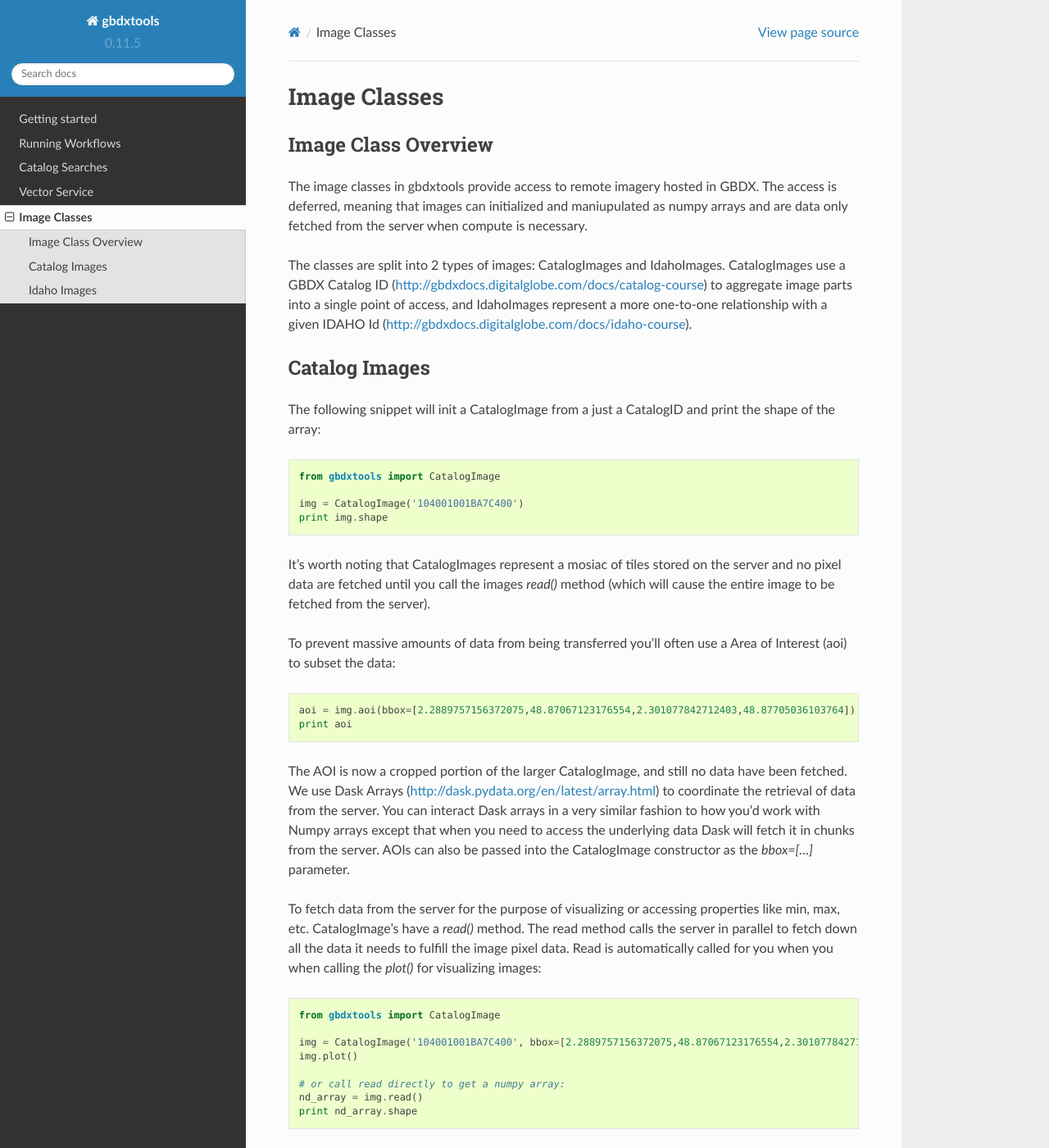
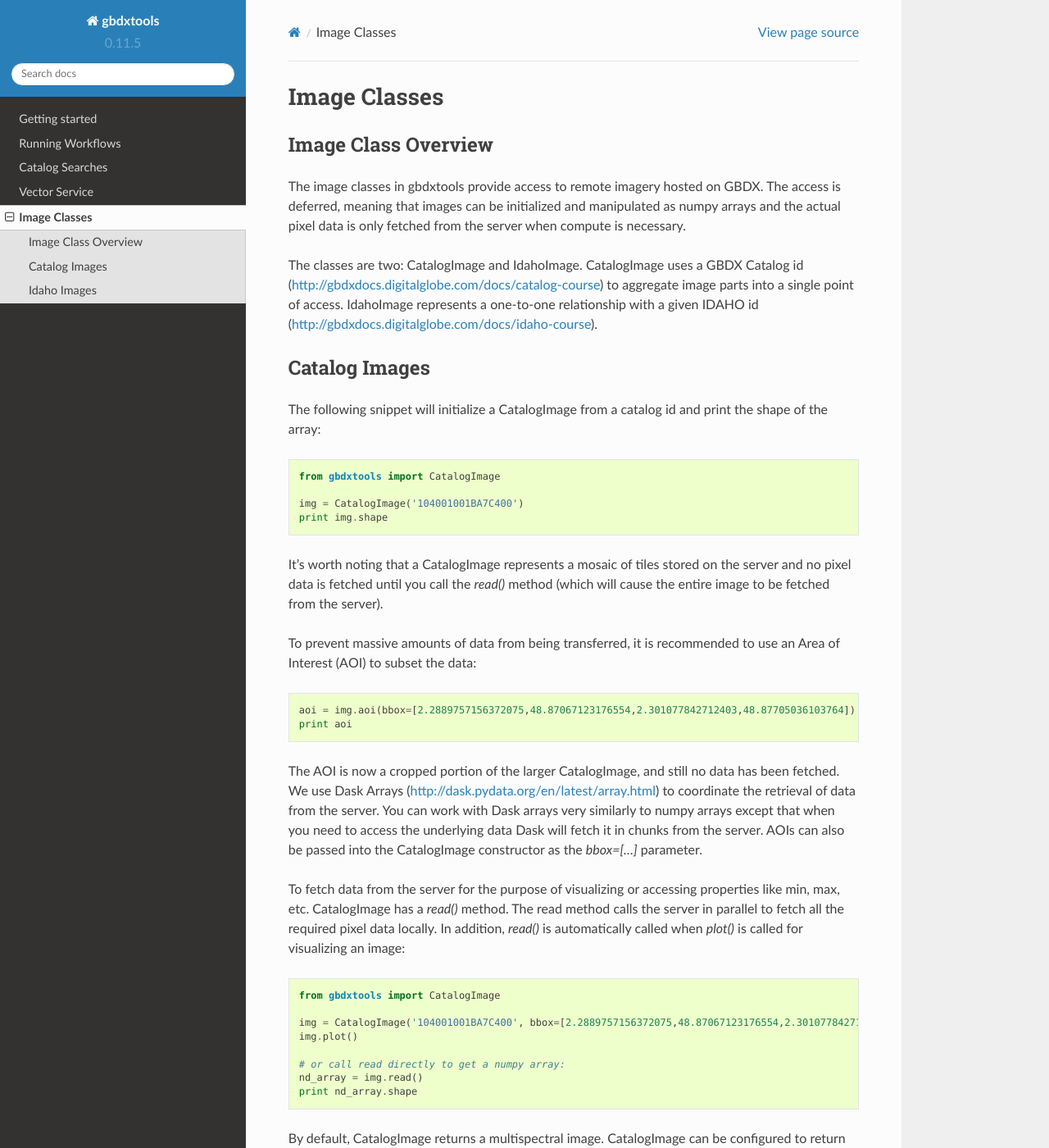
Before and after one commit to DigitalGlobe/gbdxtools, a Sphinx documentation site: the page built from docs/image_classes.rst, in a window 1280 px wide and 1400 px high. Shown: the whole window at 82% size. Built offline with Sphinx 7.4.7 and the Read the Docs theme 2.0.0, drawn with Linux system fonts in a browser that asks for light colours; some of the changed text lies outside the part shown.

Commit message:
made corrections and minor edits to image classes documentation

```diff
--- a/docs/image_classes.rst
+++ b/docs/image_classes.rst
@@ -4,16 +4,16 @@
 Image Class Overview
 -----------------------
 
-The image classes in gbdxtools provide access to remote imagery hosted in GBDX. The access is deferred, meaning that images can initialized
-and maniupulated as numpy arrays and are data only fetched from the server when compute is necessary.
+The image classes in gbdxtools provide access to remote imagery hosted on GBDX. The access is deferred, meaning that images can be initialized
+and manipulated as numpy arrays and the actual pixel data is only fetched from the server when compute is necessary.
 
-The classes are split into 2 types of images: CatalogImages and IdahoImages. CatalogImages use a GBDX Catalog ID (http://gbdxdocs.digitalglobe.com/docs/catalog-course) to aggregate image parts
-into a single point of access, and IdahoImages represent a more one-to-one relationship with a given IDAHO Id (http://gbdxdocs.digitalglobe.com/docs/idaho-course).
+The classes are two: CatalogImage and IdahoImage. CatalogImage uses a GBDX Catalog id (http://gbdxdocs.digitalglobe.com/docs/catalog-course) to aggregate image parts
+into a single point of access. IdahoImage represents a one-to-one relationship with a given IDAHO id (http://gbdxdocs.digitalglobe.com/docs/idaho-course).
 
 Catalog Images
 -----------------------
 
-The following snippet will init a CatalogImage from a just a CatalogID and print the shape of the array:
+The following snippet will initialize a CatalogImage from a catalog id and print the shape of the array:
 
 .. code-block:: python
 
@@ -22,23 +22,23 @@
     img = CatalogImage('104001001BA7C400')
     print img.shape
 
-It's worth noting that CatalogImages represent a mosiac of tiles stored on the server and no pixel data
-are fetched until you call the images `read()` method (which will cause the entire image to be fetched from the server).
+It's worth noting that a CatalogImage represents a mosaic of tiles stored on the server and no pixel data
+is fetched until you call the `read()` method (which will cause the entire image to be fetched from the server).
 
-To prevent massive amounts of data from being transferred you'll often use a Area of Interest (aoi) to subset the data:
+To prevent massive amounts of data from being transferred, it is recommended to use an Area of Interest (AOI) to subset the data:
 
 .. code-block:: python
 
     aoi = img.aoi(bbox=[2.2889757156372075,48.87067123176554,2.301077842712403,48.87705036103764])
     print aoi
 
-The AOI is now a cropped portion of the larger CatalogImage, and still no data have been fetched. We use Dask Arrays (http://dask.pydata.org/en/latest/array.html) to coordinate
-the retrieval of data from the server. You can interact Dask arrays in a very similar fashion to how you'd work with Numpy arrays except that
+The AOI is now a cropped portion of the larger CatalogImage, and still no data has been fetched. We use Dask Arrays (http://dask.pydata.org/en/latest/array.html) to coordinate
+the retrieval of data from the server. You can work with Dask arrays very similarly to numpy arrays except that
 when you need to access the underlying data Dask will fetch it in chunks from the server. AOIs can also be passed into the CatalogImage constructor as the `bbox=[...]` parameter.
 
-To fetch data from the server for the purpose of visualizing or accessing properties like min, max, etc. CatalogImage's have a `read()` method.
-The read method calls the server in parallel to fetch down all the data it needs to fulfill the image pixel data. Read is automatically
-called for you when you when calling the `plot()` for visualizing images:
+To fetch data from the server for the purpose of visualizing or accessing properties like min, max, etc. CatalogImage has a `read()` method.
+The read method calls the server in parallel to fetch all the required pixel data locally. In addition, `read()` is automatically
+called when `plot()` is called for visualizing an image:
 
 .. code-block:: python
 
@@ -51,8 +51,7 @@
     nd_array = img.read()
     print nd_array.shape
 
-
-By default CatalogImages will return MultiSpectral bands for all images, but this can be configured to return the panchromatic using the `band_type=MS|Pan|pan` parameter:
+By default, CatalogImage returns a multispectral image. CatalogImage can be configured to return the panchromatic using the `band_type=MS|Pan|pan` parameter:
 
 .. code-block:: python
 
@@ -61,8 +60,7 @@
     img = CatalogImage('104001001BA7C400', band_type='Pan', bbox=[2.2889757156372075,48.87067123176554,2.301077842712403,48.87705036103764])
     print img.shape
 
-
-To fetch data as 8 band pansharpened imagery you can pass the `pansharpen=True|False` flag:
+To fetch 8-band pan-sharpened imagery you can pass the `pansharpen=True|False` flag:
 
 .. code-block:: python
 
@@ -71,7 +69,7 @@
     img = CatalogImage('104001001BA7C400', pansharpen=True, bbox=[2.2889757156372075,48.87067123176554,2.301077842712403,48.87705036103764])
     img.plot()
 
-We also provide Rasterio access to imagery by using the `open()` method:
+We also provide rasterio access to imagery by using the `open()` method:
 
 .. code-block:: python
 
@@ -98,7 +96,7 @@
 Idaho Images
 -----------------------
 
-The IdahoImage class behaves in a similar manner as CatalogImages except it accepts an IDAHO Id instead:
+The IdahoImage class behaves in a similar manner as CatalogImage except it accepts an IDAHO id instead of a Catalog id:
 
 .. code-block:: python
 
@@ -108,5 +106,5 @@
     print img.shape
 
 
-The same methods that are available to CatalogImages are available in IdahoImages except IdahoImages don't support band_types and pansharpening
-as IDAHO IDs represent either a multispectral image OR a panchromatic (they're stored on the server separately).
+The methods of CatalogImage are also available in IdahoImage. However, the band_type and pansharpen parameters are not available.
+(IDAHO multispectral and panchromatic images are stored separately on the server.)
```
Also changed, not shown: other parts of docs/image_classes.rst (+2 -2 lines).
